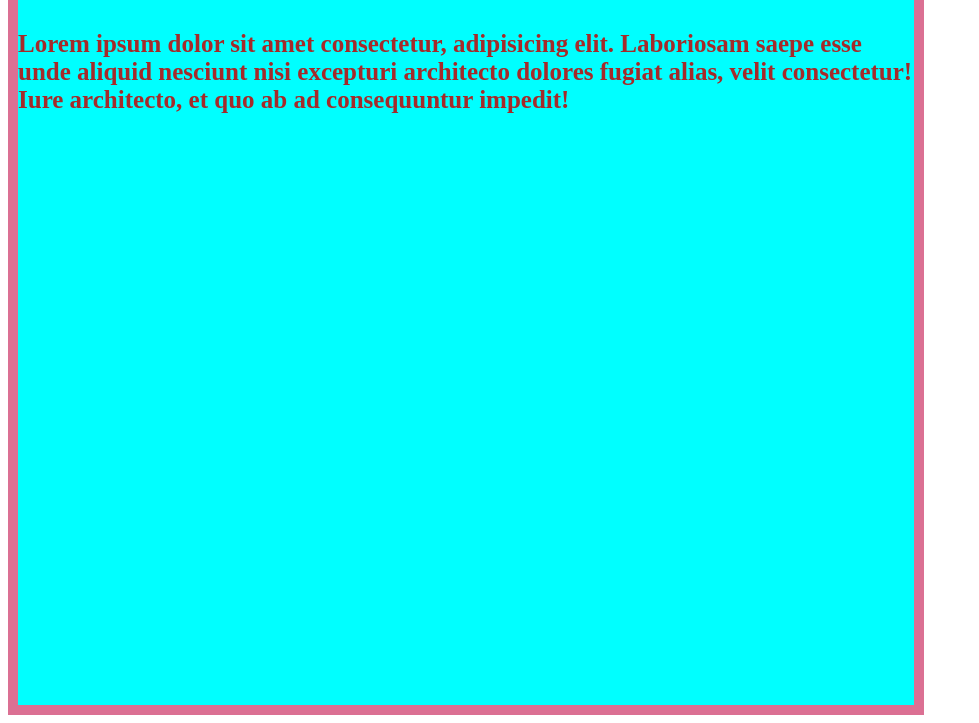
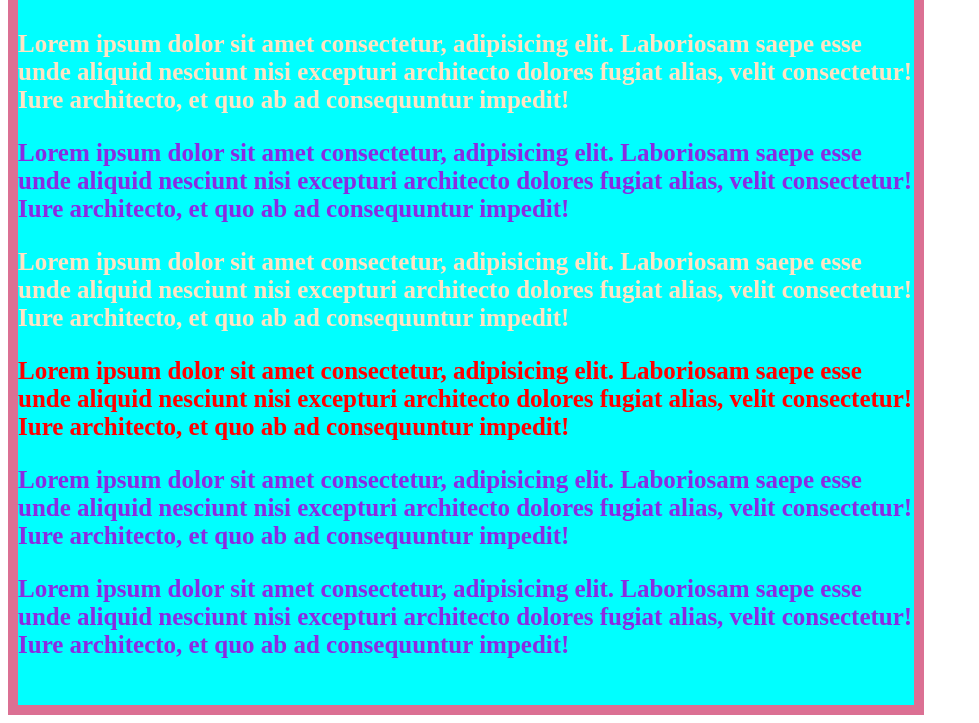
Before and after one commit to Priyali-0508/firsst-repo, a plain HTML site: page css/index.html in a window 1280 px wide. Shown: the part 113-836 px from the top of the page, without its empty margins (0-979 px from the left). Drawn offline with Linux system fonts and the light colour scheme; a web font is replaced by a local one.

Commit message:
SPECIFICITY completed

```diff
--- a/css/index.html
+++ b/css/index.html
@@ -10,6 +10,16 @@
     <div>
     <h1>HIIIII</h1>
 
+        <p class="para-1">Lorem ipsum dolor sit amet consectetur, adipisicing elit. Laboriosam saepe esse unde aliquid nesciunt nisi excepturi
+             architecto dolores fugiat alias, velit consectetur! Iure architecto, et quo ab ad consequuntur impedit!</p>
+        <p>Lorem ipsum dolor sit amet consectetur, adipisicing elit. Laboriosam saepe esse unde aliquid nesciunt nisi excepturi
+             architecto dolores fugiat alias, velit consectetur! Iure architecto, et quo ab ad consequuntur impedit!</p>
+        <p class="para-1">Lorem ipsum dolor sit amet consectetur, adipisicing elit. Laboriosam saepe esse unde aliquid nesciunt nisi excepturi
+             architecto dolores fugiat alias, velit consectetur! Iure architecto, et quo ab ad consequuntur impedit!</p>
+        <p id="Paraa-2">Lorem ipsum dolor sit amet consectetur, adipisicing elit. Laboriosam saepe esse unde aliquid nesciunt nisi excepturi
+             architecto dolores fugiat alias, velit consectetur! Iure architecto, et quo ab ad consequuntur impedit!</p>
+        <p>Lorem ipsum dolor sit amet consectetur, adipisicing elit. Laboriosam saepe esse unde aliquid nesciunt nisi excepturi
+             architecto dolores fugiat alias, velit consectetur! Iure architecto, et quo ab ad consequuntur impedit!</p>
         <p>Lorem ipsum dolor sit amet consectetur, adipisicing elit. Laboriosam saepe esse unde aliquid nesciunt nisi excepturi
              architecto dolores fugiat alias, velit consectetur! Iure architecto, et quo ab ad consequuntur impedit!</p>
     </div>
--- a/css/style.css
+++ b/css/style.css
@@ -1,16 +1,39 @@
 @import url('https://fonts.googleapis.com/css2?family=Noto+Serif:ital,wght@0,100..900;1,100..900&family=Playwrite+NZ+Guides&display=swap');
+
+
 div{
     /* Color */
     background-color: aqua;
     color:brown;
+
     /* width Height */
     width:100%;
     max-width: 70vw;
     height: 100vh;
+
     /* font  */
     font-size: 25px;
     font-weight:bold;
     font-family:noto,serif,sans-serif;
     /* BORDER */
     border:10px ,Solid, palevioletred;
+
+
 }
+
+/*Classes */
+/* 2nd most priority */
+.para-1{
+    color:bisque
+}
+
+/* generic:low priority */
+p{
+    color:blueviolet
+}
+
+/* ID */
+/* most priority */
+#Paraa-2{
+    color:red
+}
```
